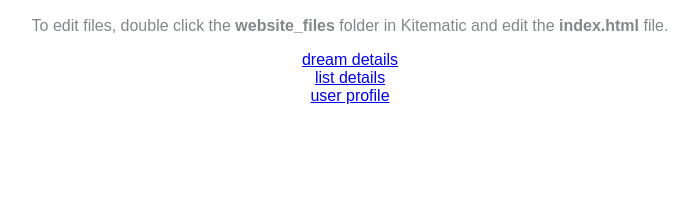
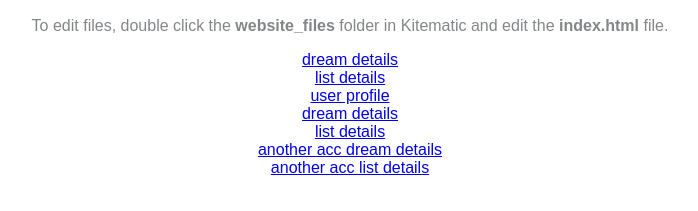
Before and after one commit to dprilipko/dprilipko.github.io, a plain HTML site: page index.html in a window 1280 px wide. Shown: the part 451-662 px from the top of the page, without its empty margins (290-988 px from the left). Drawn offline with Linux system fonts and the light colour scheme.

Commit message:
Update index.html

```diff
--- a/index.html
+++ b/index.html
@@ -8,5 +8,18 @@
 	  <a href="/list/ZBh2XBHGjR">list details</a>
 	  <br/>
 	  <a href="/profile/buckitdream">user profile</a>
+
+
+	  <br/>
+	  <a href="https://dprilipko.github.io/d/GrxndVEbsEJCCm9r">dream details</a>
+
+<br/>
+	  <a href="https://dprilipko.github.io/l/y9C5EVRVZATTSHfV">list details</a>
+
+<br/>
+	  <a href="https://dprilipko.github.io/d/xY1qSJPdaB8YCeyR">another acc dream details</a>
+
+<br/>
+	  <a href="https://dprilipko.github.io/l/NxZTr3wNgmOc5Uax">another acc list details</a>
   </div>
 </div>
```
